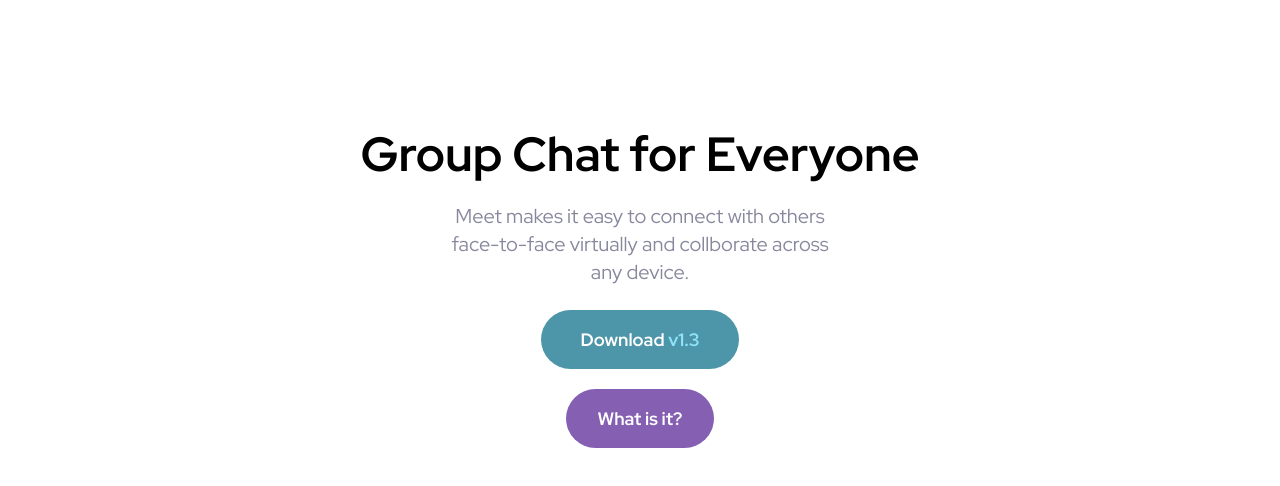
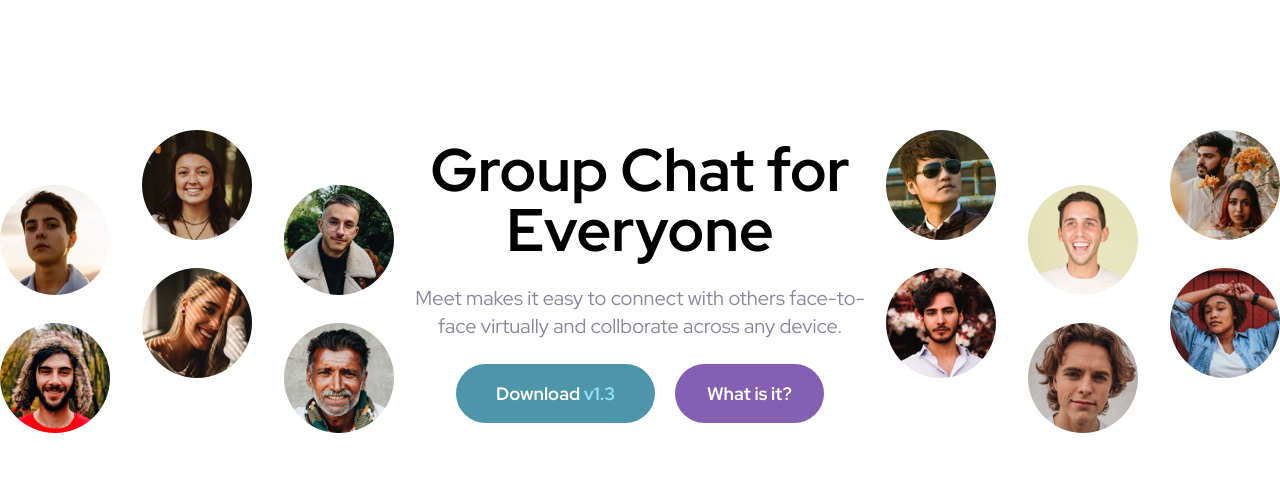
Before and after one commit to jchapar/meeting_landing_page_FEM, a website: page index.html in a window 1280 px wide. Shown: the part 82-568 px from the top of the page. Drawn offline with Linux system fonts and the light colour scheme.

Commit message:
classes for styling added for tablet and desktop

```diff
--- a/index.html
+++ b/index.html
@@ -30,17 +30,22 @@
     <main>
       <!-- Section: Hero -->
       <section id="hero" class="py-20">
-        <div class="container mx-auto">
+        <div class="flex items-center justify-center lg:justify-between mx-auto lg:space-x-5">
           <!-- Left Image -->
+          <img src="assets/desktop/image-hero-left.png" alt="Left Img" class="hidden lg:block" />
           <!-- Content -->
           <div class="flex flex-col items-center justify-center space-y-6">
-            <h1 class="font-black text-5xl text-center">Group Chat for Everyone</h1>
-            <p class="font-light text-[20px] text-center max-w-sm text-grey leading-7">
+            <h1 class="font-black text-5xl text-center max-w-md lg:text-6xl">
+              Group Chat for Everyone
+            </h1>
+            <p class="font-light text-[20px] text-center max-w-sm md:max-w-lg text-grey leading-7">
               Meet makes it easy to connect with others face-to-face virtually and collborate across
               any device.
             </p>
             <!-- Button Container -->
-            <div class="flex flex-col items-center justify-center space-y-5">
+            <div
+              class="flex flex-col items-center justify-center space-y-5 lg:flex-row lg:space-y-0 lg:space-x-5"
+            >
               <a
                 href="#"
                 class="bg-teal text-white py-4 px-10 rounded-full font-black text-[18px] transition hover:scale-105"
@@ -54,6 +59,7 @@
             </div>
           </div>
           <!-- Right image -->
+          <img src="assets/desktop/image-hero-right.png" alt="Right Img" class="hidden lg:block" />
         </div>
       </section>
     </main>
```
Also changed, not shown: css/style.css.
